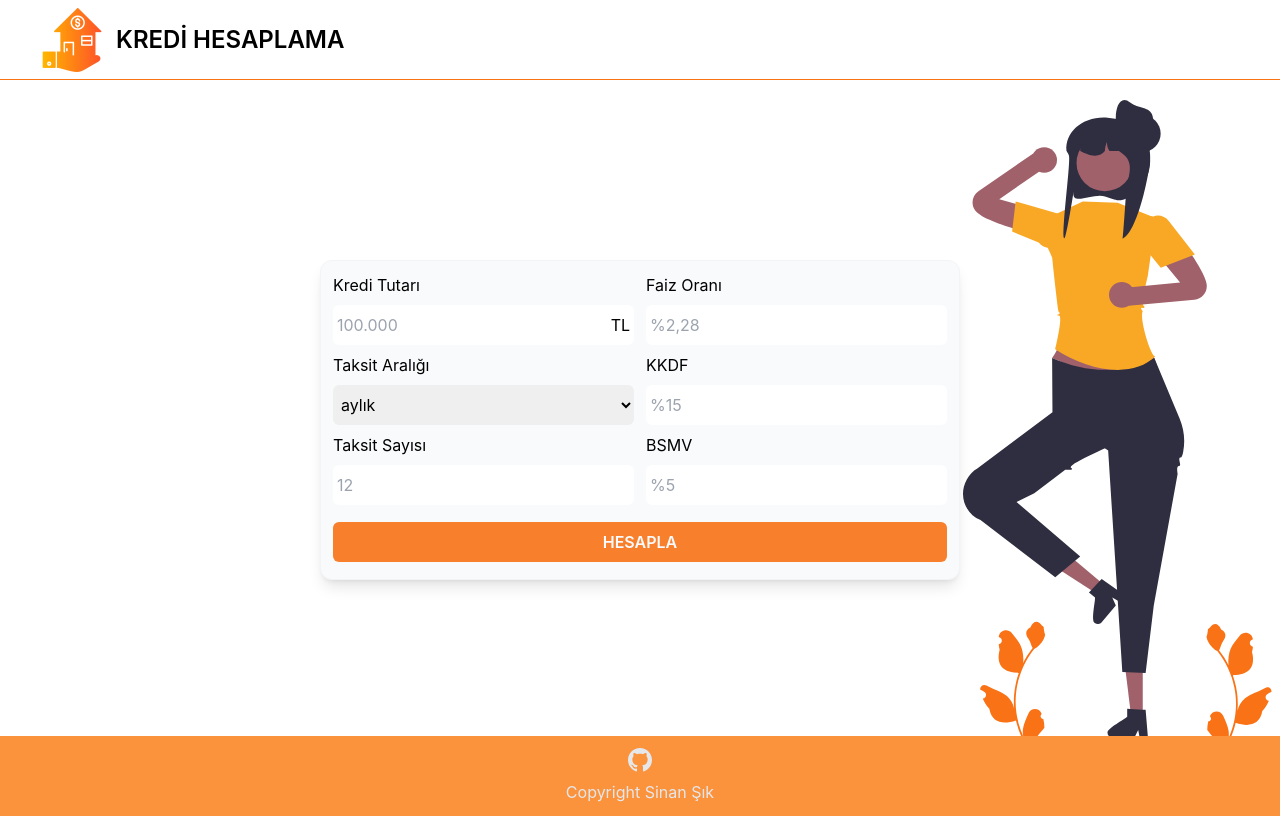
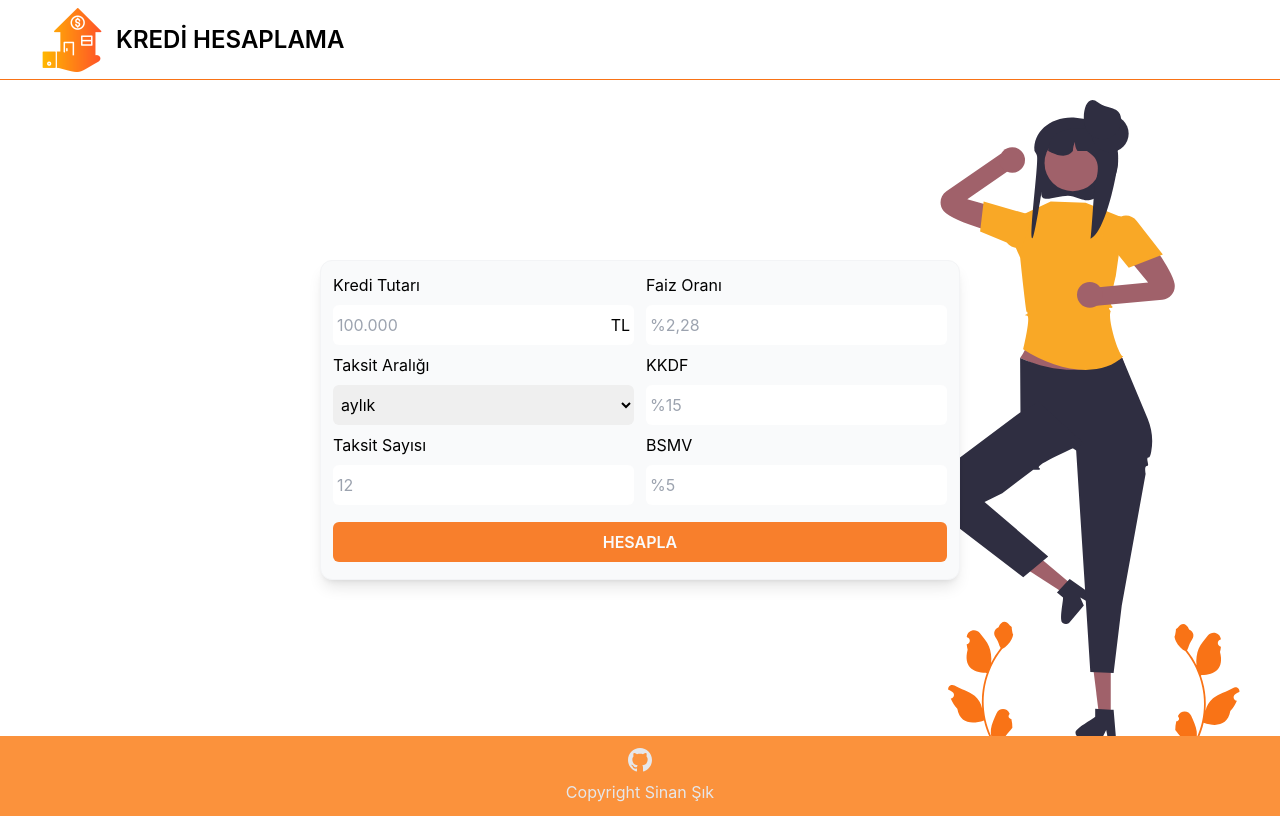
Before and after one commit to sinansk/fimple-practicum-final-case, a React (Create React App) app: page / in a window 1280 px wide. Built offline with nearby package versions, Linux system fonts and the light colour scheme.

Commit message:
style-fix

```diff
--- a/src/pages/Home.js
+++ b/src/pages/Home.js
@@ -3,7 +3,7 @@ import UserForm from "../components/UserForm";
 
 const Home = () => {
   return (
-    <div className="w-screen -mb-1 bg-right-bottom sm:bg-payment-bg-image bg-no-repeat bg-contain h-[calc(100vh-10rem)] flex justify-center items-center ">
+    <div className="w-screen sm:w-[95vw] mx-auto -mb-1 bg-right-bottom sm:bg-payment-bg-image bg-no-repeat bg-contain h-[calc(100vh-10rem)] flex justify-center items-center ">
       <UserForm />
     </div>
   );
```
